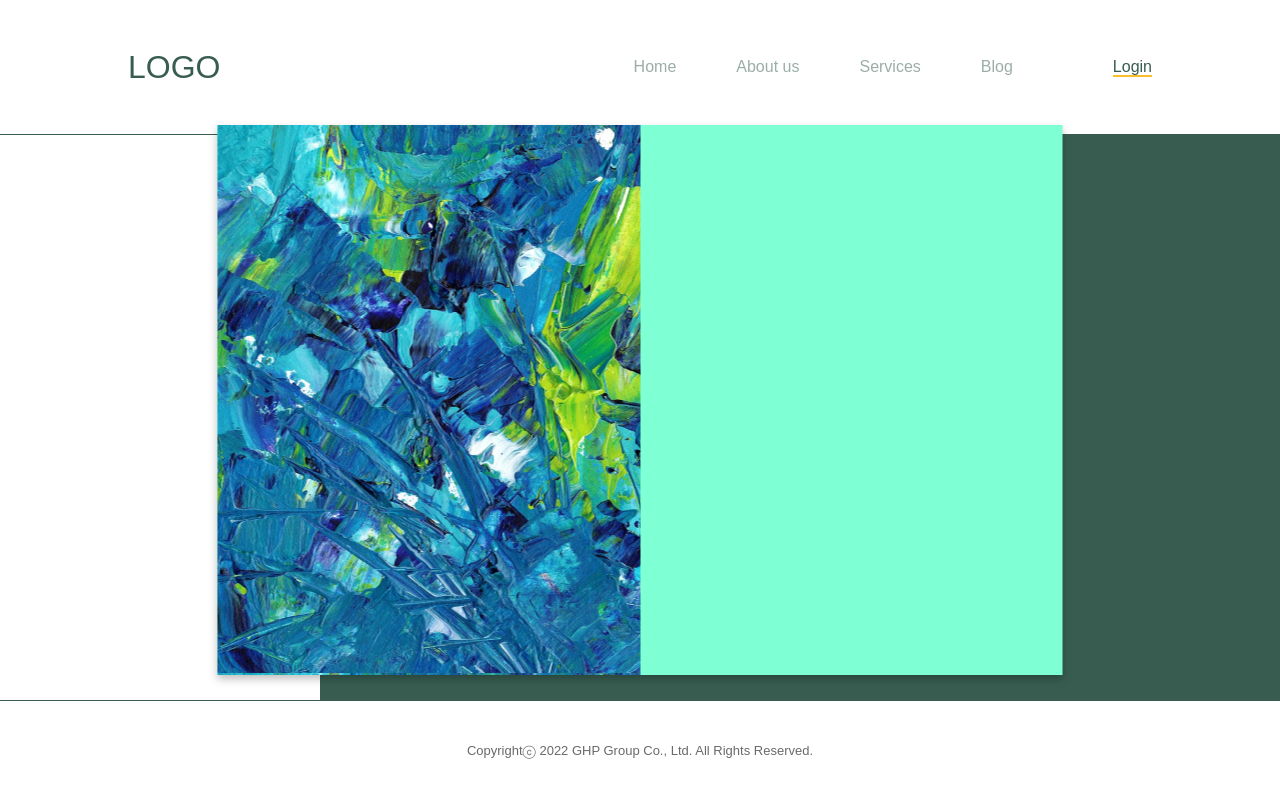
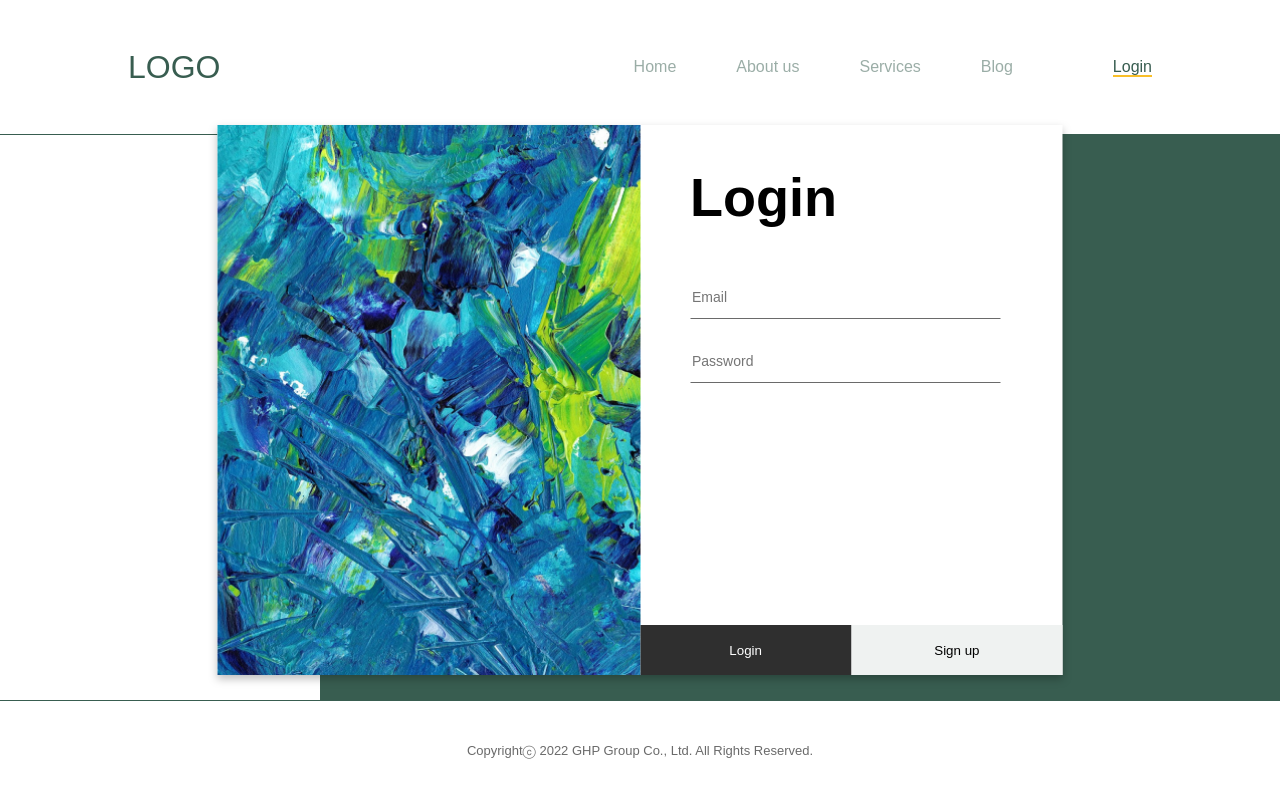
Before and after one commit to jxinn/REACT-react-template, a React (Create React App) app: page /login in a window 1280 px wide. Built offline with nearby package versions, Linux system fonts and the light colour scheme.

Commit message:
add. InputBox

```diff
--- a/src/Components/Input/index.tsx
+++ b/src/Components/Input/index.tsx
@@ -1,3 +1,29 @@
-export default function Input() {
-  return <input type="text"></input>;
+import React from "react";
+import styled from "styled-components";
+
+interface IInputWrapProps {
+  children: React.ReactElement;
 }
+export default function InputWrap({ children }: IInputWrapProps) {
+  return (
+    <>
+      <InputBox>{children}</InputBox>
+    </>
+  );
+}
+
+const InputBox = styled.div`
+  display: flex;
+  align-items: center;
+  width: 310px;
+  height: 44px;
+  border-bottom: 1px solid #6a6a6a;
+
+  .inp {
+    font-size: 14px;
+    color: #6a6a6a;
+    width: 100%;
+    border: none;
+    height: 40px;
+  }
+`;
--- a/src/Pages/Login.tsx
+++ b/src/Pages/Login.tsx
@@ -1,47 +1,59 @@
 import styled from "styled-components";
-import aside from "@Assets/aside.png";
+import { VerticalWrap } from "@Components/Layout";
+import { VerticalForm } from "@Components/Form";
+import InputWrap from "@Components/Input";
 
 export default function Login() {
   return (
     <>
-      <VerticalWrap>
-        <LeftSection></LeftSection>
-        <MainSection></MainSection>
-      </VerticalWrap>
-      <LoginWrap>
-        <LoginAside></LoginAside>
-        <LoginSection></LoginSection>
-      </LoginWrap>
+      <VerticalWrap />
+      <VerticalForm>
+        <LoginFormBox>
+          <LoginTitle>Login</LoginTitle>
+          <LoginInput>
+            <InputWrap>
+              <input className="inp" placeholder="Email" />
+            </InputWrap>
+            <InputWrap>
+              <input className="inp" placeholder="Password" />
+            </InputWrap>
+          </LoginInput>
+        </LoginFormBox>
+        <LoginBtnBox>
+          <LoginBtn>Login</LoginBtn>
+          <LoginBtn bgColor="#EFF2F1" color="2F2F2F">
+            Sign up
+          </LoginBtn>
+        </LoginBtnBox>
+      </VerticalForm>
     </>
   );
 }
 
-const VerticalWrap = styled.div`
+const LoginFormBox = styled.div`
   flex: 1;
   display: flex;
+  flex-direction: column;
+  padding: 40px 50px;
 `;
-const LeftSection = styled.div`
+const LoginTitle = styled.h1`
+  margin-bottom: 45px;
+  font-weight: 600;
+  font-size: 54px;
+  line-height: 65px;
+`;
+const LoginInput = styled.div`
+  display: flex;
+  flex-direction: column;
+  gap: 20px;
+`;
+const LoginBtnBox = styled.div`
+  display: flex;
+  height: 50px;
+`;
+const LoginBtn = styled.button<{ bgColor?: string; color?: string }>`
   flex: 1;
+  border: none;
+  background-color: ${(props) => props.bgColor || "#2F2F2F"};
+  color: ${(props) => props.color || "#FFFFFF"};
 `;
-const MainSection = styled.div`
-  flex: 3;
-  background-color: ${(props) => props.theme.primaryColor};
-`;
-const LoginWrap = styled.div`
-  display: flex;
-  position: absolute;
-  width: 845px;
-  height: 550px;
-  top: 50%;
-  left: 50%;
-  transform: translate(-50%, -50%);
-  filter: drop-shadow(0px 4px 4px rgba(0, 0, 0, 0.25));
-  background-color: aquamarine;
-`;
-const LoginAside = styled.div`
-  flex: 1;
-  background-image: url(${aside});
-`;
-const LoginSection = styled.div`
-  flex: 1;
-`;
```
